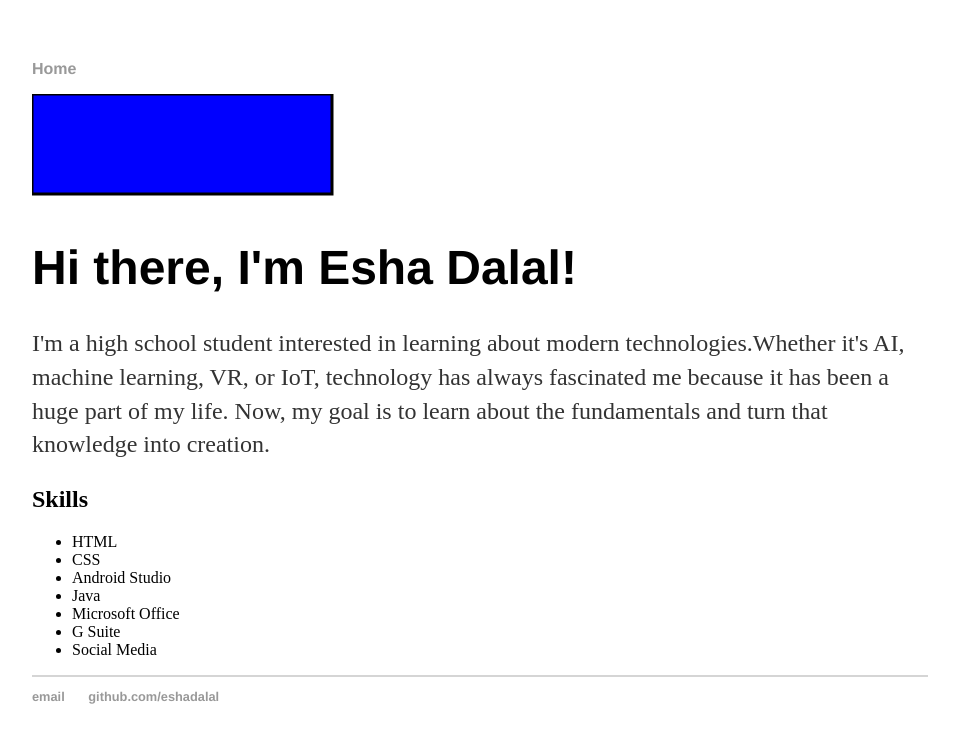
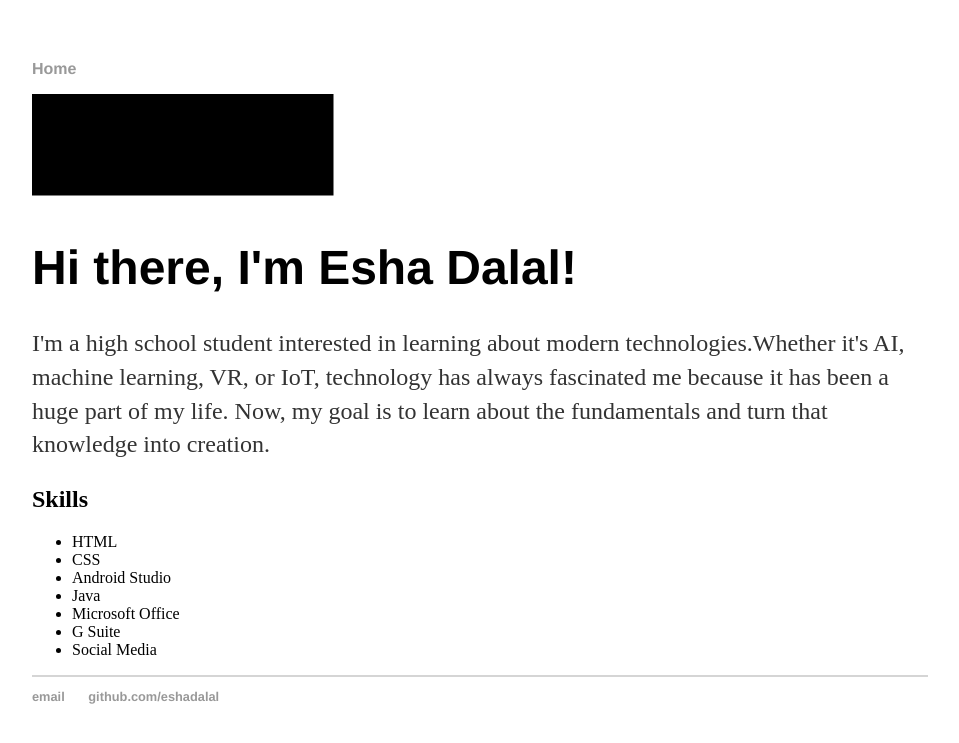
Before and after one commit to eshadalal/eshadalal.github.io, a Jekyll site: the page built from index.html, in a window 1280 px wide. Shown: the top 743 px of the page, without its empty margins (160-1119 px from the left). Built offline with Jekyll 4.4.1, drawn with Linux system fonts in a browser that asks for light colours.

Commit message:
Update index.html

```diff
--- a/index.html
+++ b/index.html
@@ -4,7 +4,7 @@
 ---
 
 <svg width="400" height="110">
-  <rect width="300" height="100" style="fill:rgb(0,0,255);stroke-width:3;stroke:rgb(0,0,0)" />
+  <rect width="300" height="100" style="border:rgb(0,0,255);stroke-width:3;stroke:rgb(0,0,0)" />
 </svg>
 
 
```
